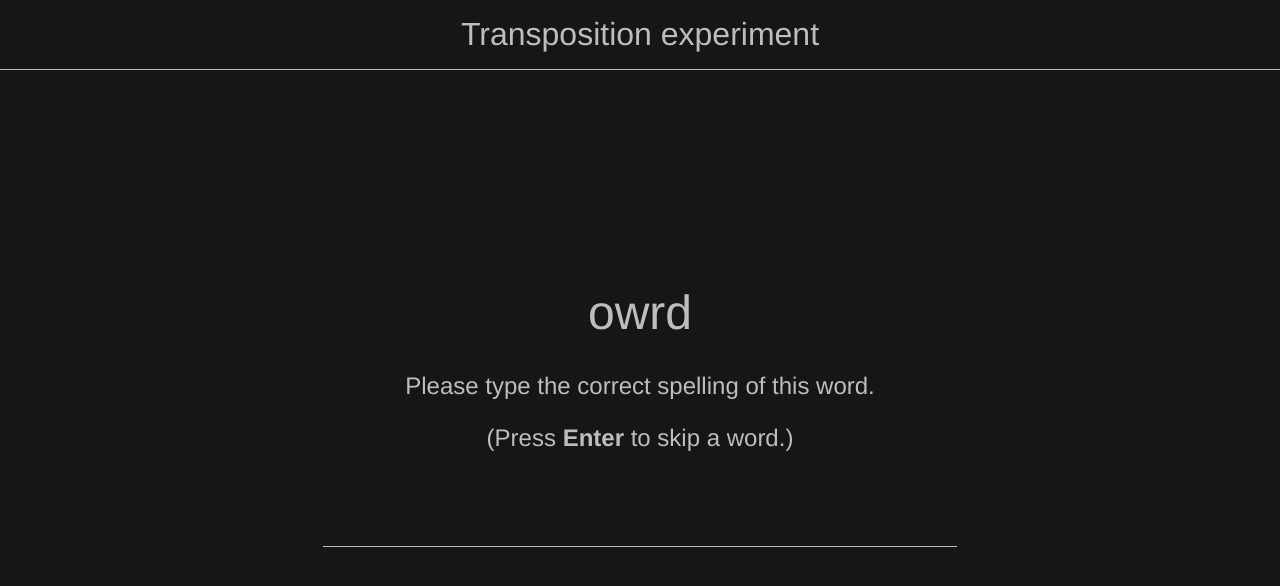
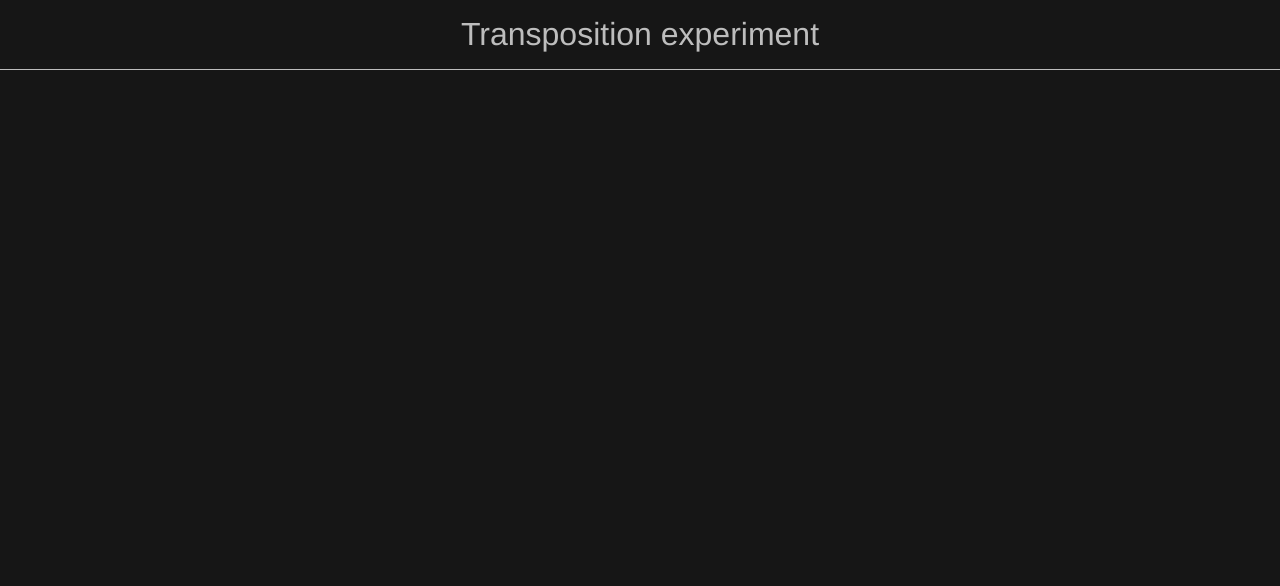
Before and after one commit to jordangray/transposition-experiment, an Angular app: page / in a window 1280 px wide. Shown: the top 586 px of the page. Built offline with nearby package versions, Linux system fonts and the light colour scheme.

Commit message:
Add basic routing

```diff
--- a/src/app/app-routing.module.ts
+++ b/src/app/app-routing.module.ts
@@ -1,8 +1,11 @@
 import { NgModule } from '@angular/core';
 import { Routes, RouterModule } from '@angular/router';
+import { WordTestComponent } from './words/word-test/word-test.component';
 
 
-const routes: Routes = [];
+const routes: Routes = [
+  { path: 'test', component: WordTestComponent }
+];
 
 @NgModule({
   imports: [RouterModule.forRoot(routes)],
--- a/src/app/app.component.html
+++ b/src/app/app.component.html
@@ -1,3 +1,3 @@
 <h1 class="title">{{title}}</h1>
 
-<app-word-test></app-word-test>
+<router-outlet></router-outlet>
```
